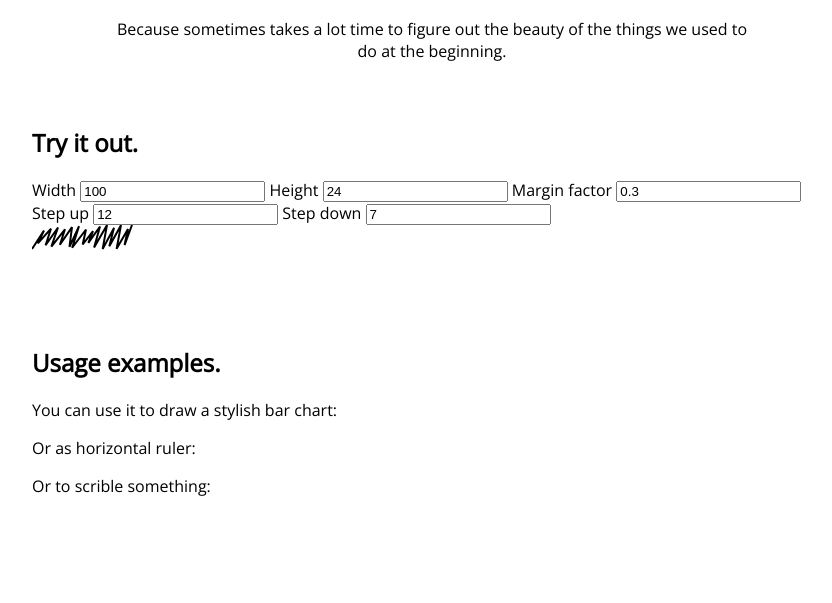
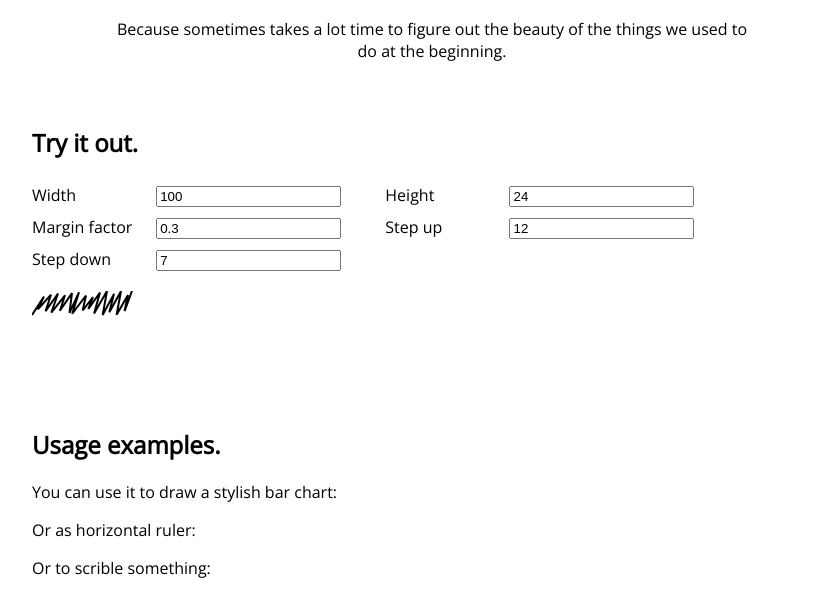
Before and after one commit to israelst/scribble, a website with bundled scripts: page index.html in a window 1280 px wide. Shown: the part 197-800 px from the top of the page, without its empty margins (208-1040 px from the left). Built offline with nearby package versions, Linux system fonts and the light colour scheme.

Commit message:
Increase inputs margins and external align

```diff
--- a/index.html
+++ b/index.html
@@ -22,6 +22,20 @@
         text-transform: lowercase;
         font-weight: 100;
         font-size: 4em;
+      }
+
+      label{
+        width: 7.5em;
+        display: inline-block;
+        line-height: 2em;
+      }
+
+      input{
+        margin-right: 3em;
+      }
+
+      #sandbox svg{
+        margin: 1em 0;
       }
 
       path{
```
